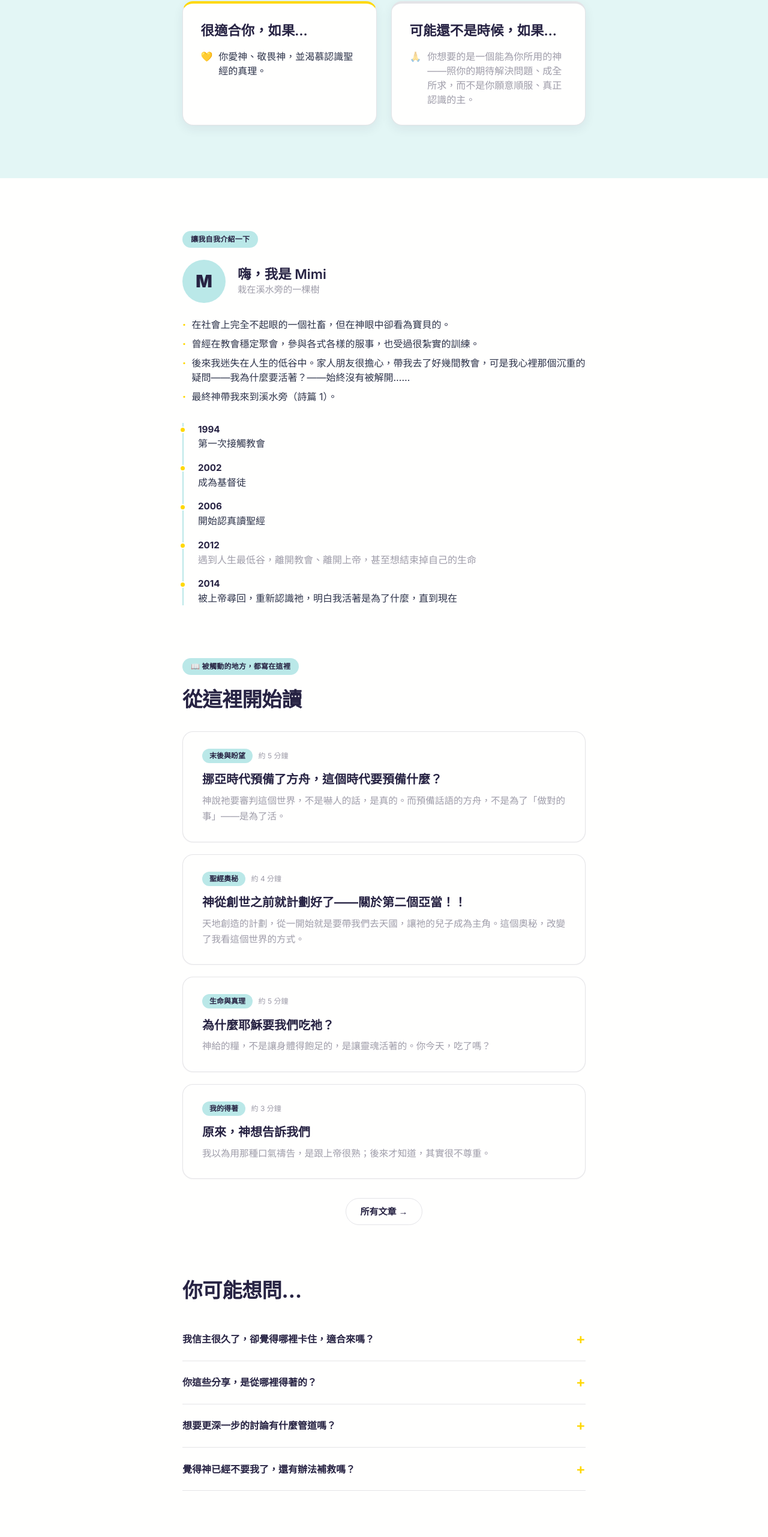
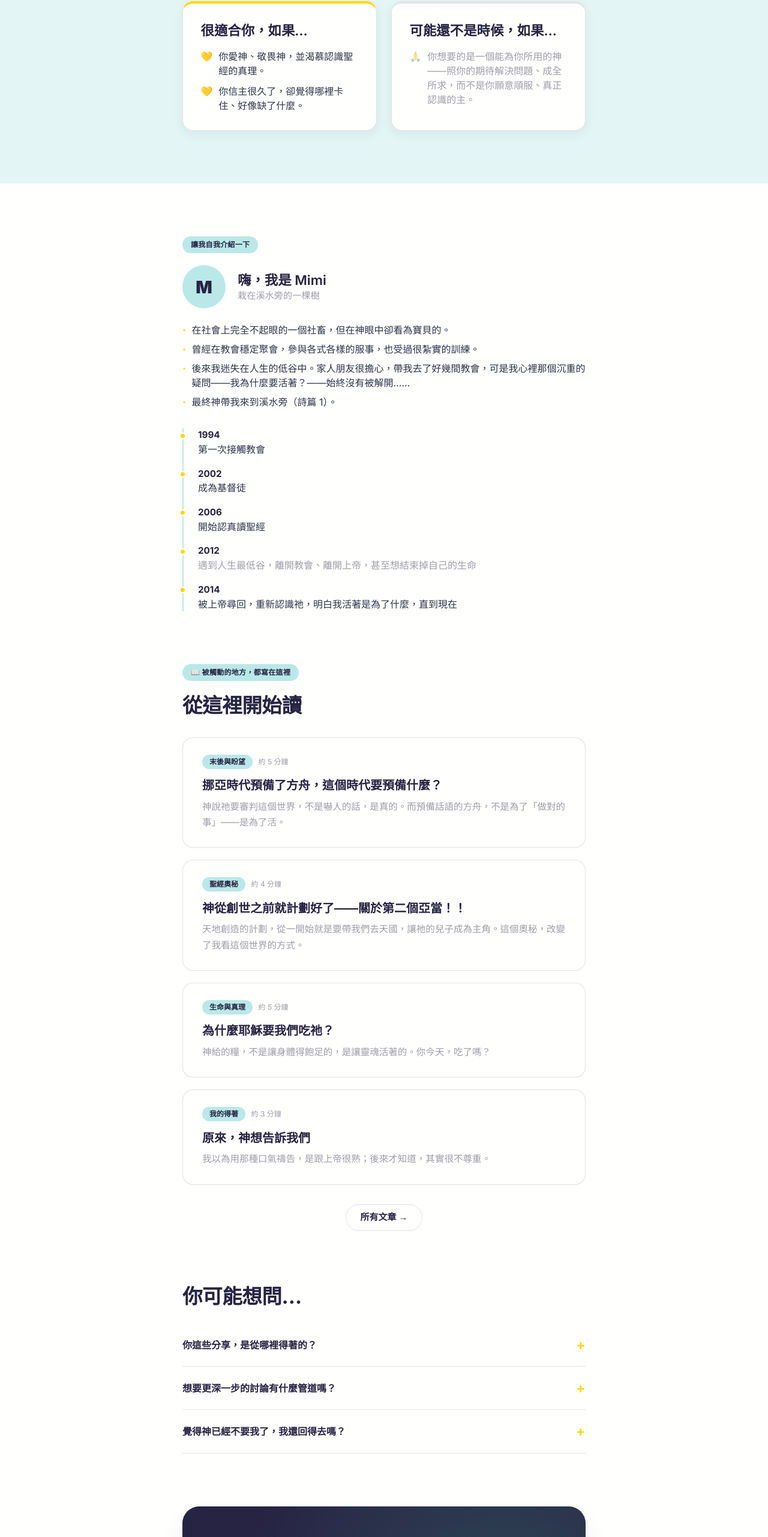
Before and after one commit to mimi0523/beside-still-waters, a plain HTML site: page index.html in a window 1280 px wide. Shown: the part 2698-5260 px from the top of the page at 60% size. Drawn offline with nearby package versions, Linux system fonts and the light colour scheme.

Commit message:
首頁：FAQ「信主很久卻卡住」移到適合你區、第三題改為「我還回得去嗎」
Co-Authored-By: Claude Opus 5.5 <noreply@anthropic.com>

```diff
--- a/index.html
+++ b/index.html
@@ -504,6 +504,7 @@
           <h3>很適合你，如果…</h3>
           <ul>
             <li>你愛神、敬畏神，並渴慕認識聖經的真理。</li>
+            <li>你信主很久了，卻覺得哪裡卡住、好像缺了什麼。</li>
           </ul>
         </div>
         <div class="aud-card unfit">
@@ -601,10 +602,6 @@
       <h2>你可能想問…</h2>
       <div style="margin-top:1.5rem;">
         <details class="faq-item">
-          <summary>我信主很久了，卻覺得哪裡卡住，適合來嗎？</summary>
-          <p>很適合。其實這裡就是為了「已經在信仰裡、卻感覺好像缺了什麼」的你而預備的。你不孤單。 🤍</p>
-        </details>
-        <details class="faq-item">
           <summary>你這些分享，是從哪裡得著的？</summary>
           <p>大多來自我教會牧師所傳講的信息——是這些話語一點一點餵養了我、也在我最低谷時醫治了我。我每個月會精選一篇自己特別得著的講道，放到 Podcast《迷失的羊聽得懂牧人的聲音》上。如果你也想直接聽這些屬天的糧食，很歡迎你來聽聽看：<br>
           🎧 <a href="https://player.soundon.fm/p/67bf5ecc-31da-478d-aa0d-b0de63b14ae4" target="_blank" rel="noopener" style="color:var(--ink); font-weight:600;">線上直接聽</a> ｜ <a href="https://podcasts.apple.com/tw/podcast/%E8%BF%B7%E5%A4%B1%E7%9A%84%E7%BE%8A%E8%81%BD%E5%BE%97%E6%87%82%E7%89%A7%E4%BA%BA%E7%9A%84%E8%81%B2%E9%9F%B3/id1820111496" target="_blank" rel="noopener" style="color:var(--ink); font-weight:600;">Apple Podcasts</a> ｜ <a href="https://open.spotify.com/show/6u1sgeBtzTsxNeVg8jBu5U" target="_blank" rel="noopener" style="color:var(--ink); font-weight:600;">Spotify</a></p>
@@ -614,8 +611,8 @@
           <p>頁面最下方可以留下你想問的事、讀完的心得，或你正在經歷的狀況。留言不會一對一回覆，但我都會看；很多人問到同樣的問題時，我或許會拍成影片或寫成文章回應。留下 email 的話，發布時我會通知你。</p>
         </details>
         <details class="faq-item">
-          <summary>覺得神已經不要我了，還有辦法補救嗎？</summary>
-          <p>傻孩子，你是上帝的寶貝，別被撒旦誘拐騙去了，現在回來就好啦～從現在開始，永遠不晚。 🤍</p>
+          <summary>覺得神已經不要我了，我還回得去嗎？</summary>
+          <p>回得去。我也曾經這樣覺得過。但「神不要我了」這個念頭，不是從神來的。神說：「婦人焉能忘記她吃奶的嬰孩，不憐恤她所生的兒子？即或有忘記的，我卻不忘記你。」（以賽亞書 49:15）你是祂的寶貝，現在回來就好，永遠不晚。 🤍</p>
         </details>
       </div>
     </div>
```
